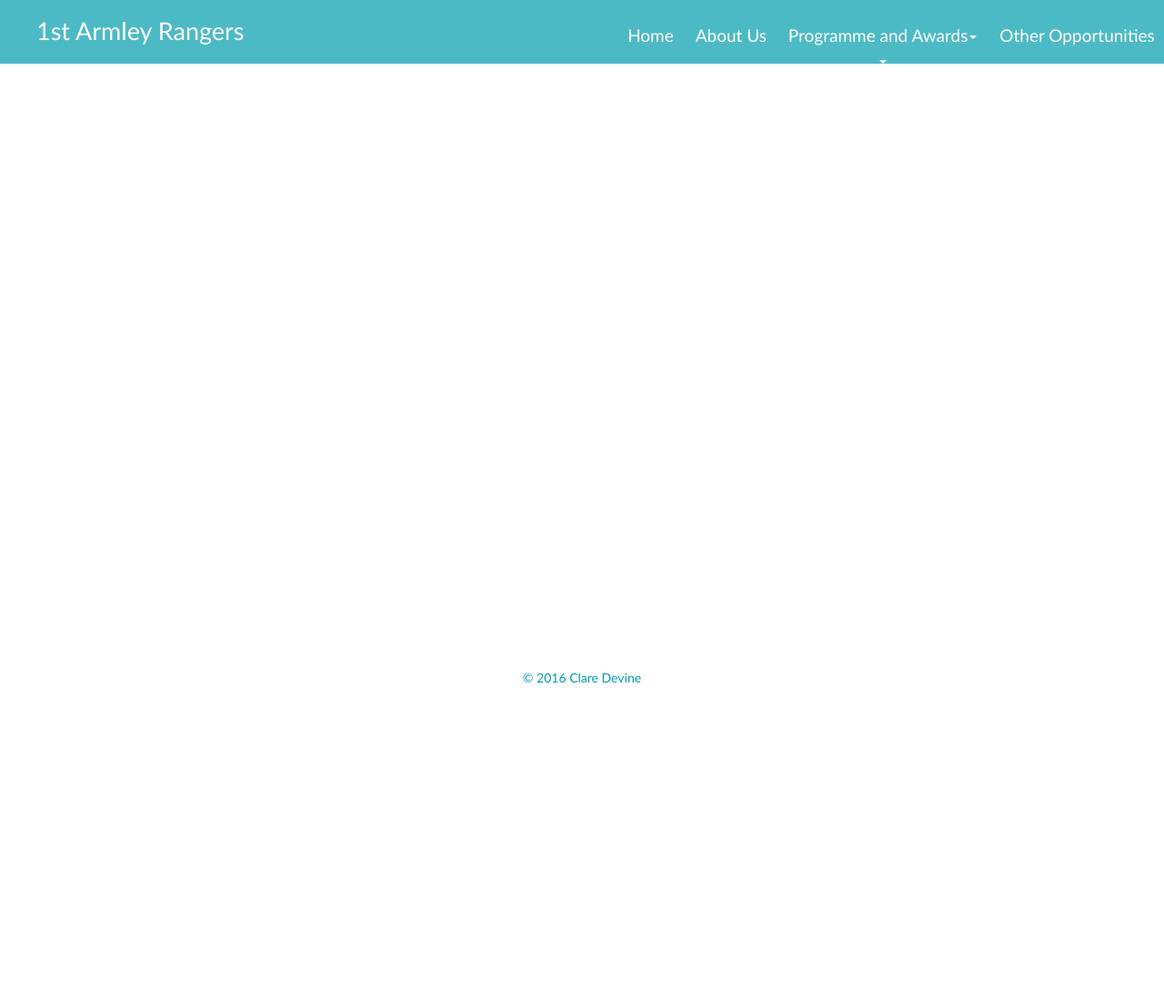
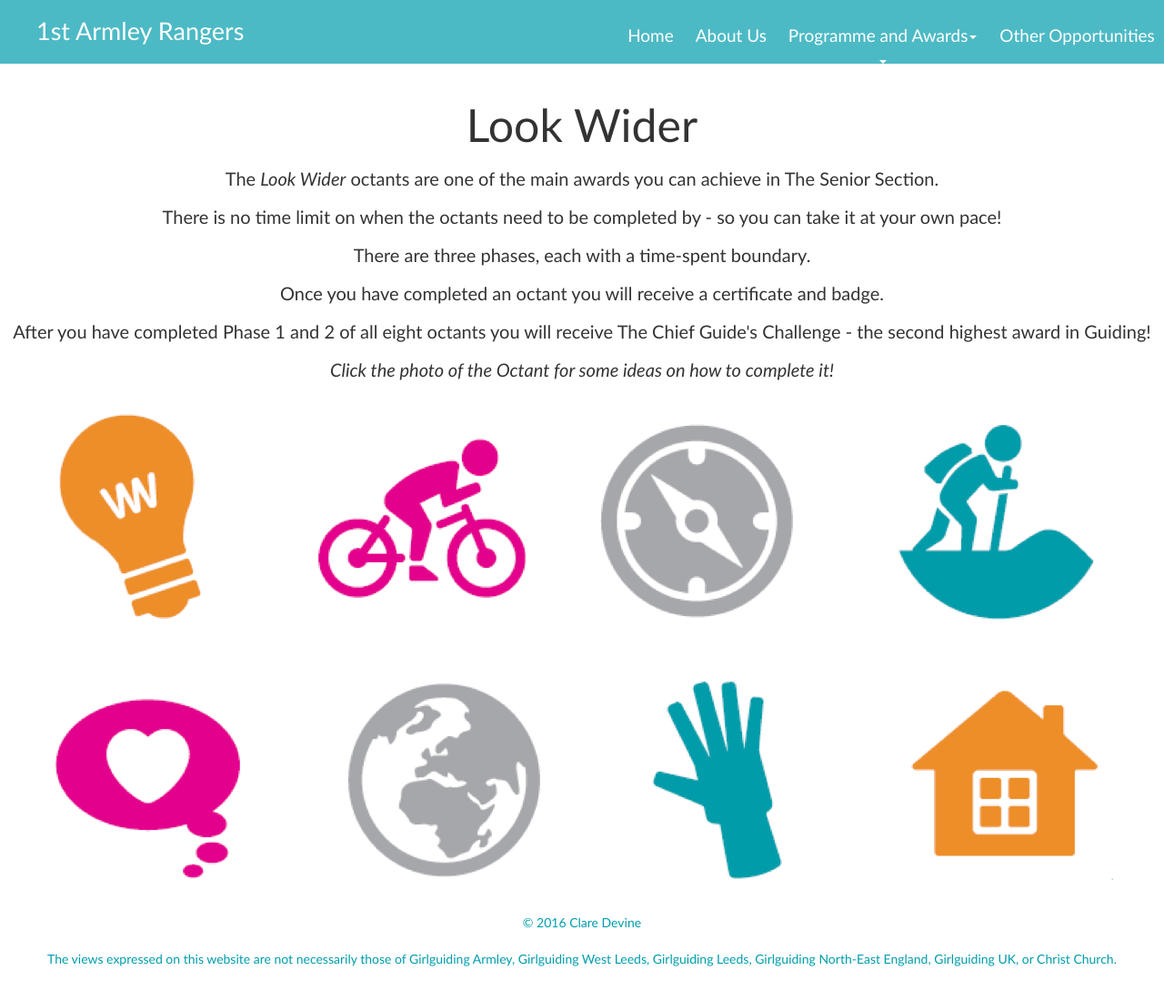
Before and after one commit to claredevine/rangers-website, a website: page app/HTML/navBar/awards/lookWider.html in a window 1280 px wide. Shown: the whole page at 91% size. Before the commit the page ends 870 px from the top, so only its background shows below. Drawn offline with nearby package versions, Linux system fonts and the light colour scheme.

Commit message:
look wider

```diff
--- a/app/CSS/index.css
+++ b/app/CSS/index.css
@@ -106,6 +106,24 @@ section {
   font-size: 20px;
 }
 
+.lookWider a {
+  max-width: 30px;
+  padding-right: 25px;
+  padding-left: 25px;
+}
+
+.lookWider h1 {
+  font-family: 'Trebuchet MS', sans-serif;
+  text-align: center;
+  font-size: 50px;
+}
+
+.lookWider h3 {
+  font-family: 'Trebuchet MS', sans-serif;
+  text-align: center;
+  font-size: 20px;
+}
+
 footer {
   padding-top: 20px;
   background-color: white;
--- a/app/HTML/navBar/awards/lookWider.html
+++ b/app/HTML/navBar/awards/lookWider.html
@@ -3,6 +3,7 @@
 <head>
   <title>1st Armley Rangers</title>
   <meta http-equiv="content-type" content="text/html; charset=UTF-8">
+  <meta name="viewport" content="width=device-width, initial-scale=1">
   <link rel="stylesheet" type="text/css" href="../../../CSS/index.css">
   <link href="https://fonts.googleapis.com/css?family=Open+Sans" rel="stylesheet">
   <link href="../../../CSS/bootstrap.min.css" rel="stylesheet">
@@ -48,11 +49,32 @@
     </div>
   </div>
   <section class="page-wrap">
-    <article>
+    <article class="bitOfPadding">
+    </article>
+    <article class="lookWider">
+      <h1>Look Wider</h1>
+      <h3>The <em>Look Wider</em> octants are one of the main awards you can achieve in The Senior Section.</h3>
+      <h3>There is no time limit on when the octants need to be completed by - so you can take it at your own pace!</h3>
+      <h3>There are three phases, each with a time-spent boundary.</h3>
+      <h3>Once you have completed an octant you will receive a certificate and badge.</h3>
+      <h3>After you have completed Phase 1 and 2 of all eight octants you will receive The Chief Guide's Challenge - the second highest award in Guiding!</h3>
+      <h3><em>Click the photo of the Octant for some ideas on how to complete it!</em></h3>
+      <center>
+        <a href="../../octants/creativity.html"><img src="../../../Images/creativity.png" alt="Creativity"></a>
+        <a href="../../octants/fitForLife.html"><img src="../../../Images/fitForLife.png" alt="Fit For Life"></a>
+        <a href="../../octants/leadership.html"><img src="../../../Images/leadership.png" alt="Leadership"></a>
+        <a href="../../octants/outOfDoors.html"><img src="../../../Images/outOfDoors.png" alt="Out Of Doors"></a>
+        <a href="../../octants/personalValues.html"><img src="../../../Images/personalValues.png" alt="Personal Values"></a>
+        <a href="../../octants/international.html"><img src="../../../Images/international.png" alt="International"></a>
+        <a href="../../octants/communityAction.html"><img src="../../../Images/communityAction.png" alt="Community Action"></a>
+        <a href="../../octants/independentLiving.html"><img src="../../../Images/independentLiving.png" alt="Independent Living"></a>
+    </center>
     </article>
   </section>
   <footer>
     <p>&copy; 2016 Clare Devine</p>
+    <br/>
+    <p>The views expressed on this website are not necessarily those of Girlguiding Armley, Girlguiding West Leeds, Girlguiding Leeds, Girlguiding North-East England, Girlguiding UK, or Christ Church.</p>
   </footer>
   </body>
   </html>
```
Also changed, not shown: app/HTML/octants/communityAction.html (added), app/HTML/octants/creativity.html (added), app/HTML/octants/fitForLife.html (added), app/HTML/octants/independentLiving.html (added), app/HTML/octants/international.html (added), app/HTML/octants/leadership.html (added), app/HTML/octants/outOfDoors.html (added), app/HTML/octants/personalValues.html (added).
